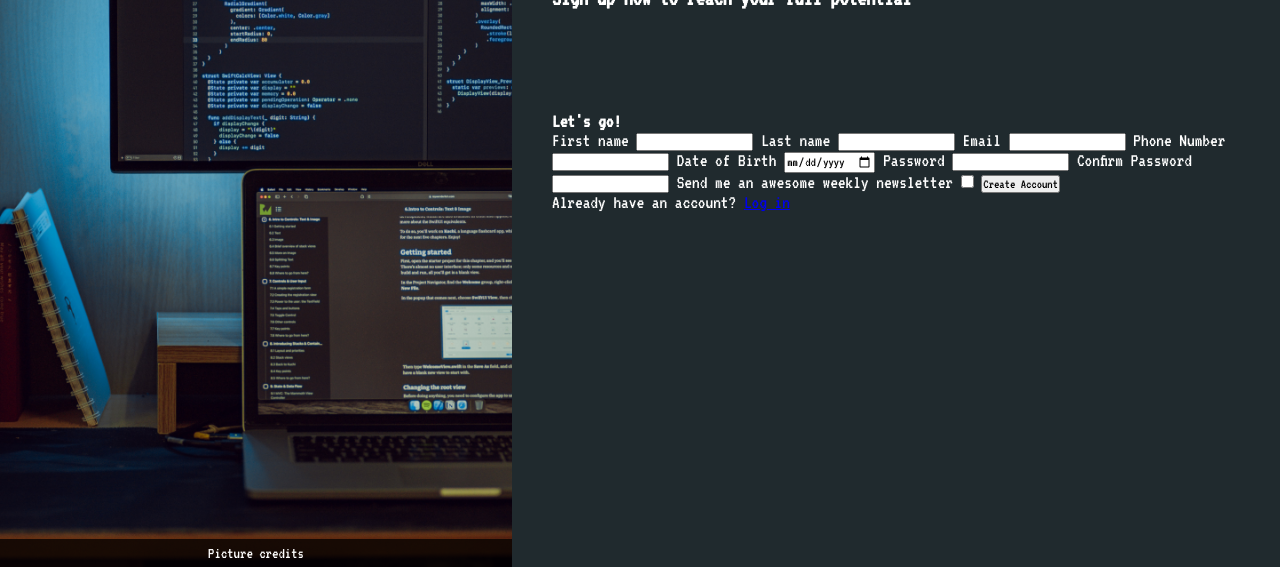
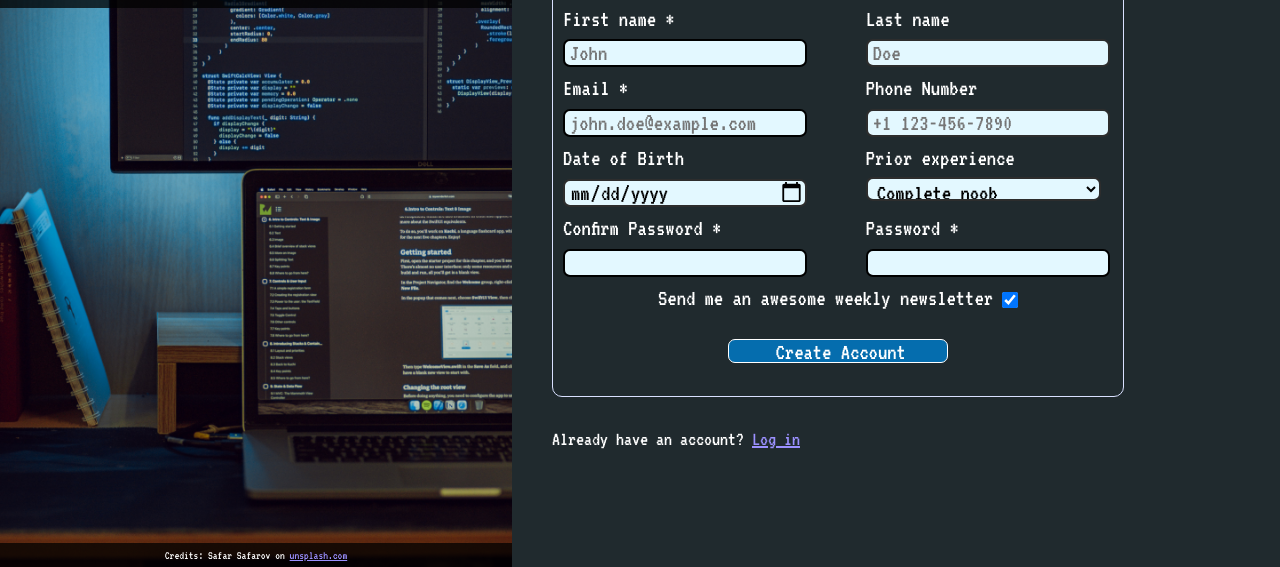
Before and after one commit to jalapenopeppers/sign-up-form, a plain HTML site: page index.html in a window 1280 px wide. Shown: the part 233-800 px from the top of the page. Drawn offline with Linux system fonts and the light colour scheme.

Commit message:
Finish CSS styling
Finish CSS styling.
Next:
- add custom JS validation
- make validation outline invalid fields once user starts typing
- add JS logic to check if password=confirm password

```diff
--- a/index.html
+++ b/index.html
@@ -10,43 +10,78 @@
 <body>
   <div class="picture-container">
     <div class="logo-bar">CodeCamp</div>
-    <div class="picture-credits">Picture credits</div>
+    <div class="picture-credits">Credits: Safar Safarov on <a href="https://unsplash.com/photos/koOdUvfGr4c">unsplash.com</a></div>
   </div>
   <div class="form-container">
     <p class="disclaimer">* Not a real online service</p>
     <div class="form-description">
       <h2>You're one step away from greatness</h2>
-      <h3>Sign up now to reach your <strong>full potential</strong></h3>
+      <h3>Sign up now to reach your <strong><u>full potential</u></strong></h3>
     </div>
     <form action="#" method="POST">
       <h4>Let's go!</h4>
-      <label for="first_name"> First name
-        <input type="text" id="first-name">
+      <div class="form-line">
+        <div>
+          <label for="first_name"> First name *
+            <input type="text" id="first-name" minlength="3" maxlength="50" placeholder="John" required>
           </label>
+        </div>
+        <div>
           <label for="last_name"> Last name
-        <input type="text" id="last-name">
+            <input type="text" id="last-name" maxlength="50" placeholder="Doe">
           </label>
-      <label for="email"> Email
-        <input type="email" id="email">
+        </div>
+      </div>
+      <div class="form-line">
+        <div>
+          <label for="email"> Email *
+            <input type="email" id="email" placeholder="john.doe@example.com" required>
           </label>
+        </div>
+        <div>
           <label for="phone"> Phone Number
-        <input type="tel" id="phone">
+            <input type="tel" id="phone" placeholder="+1 123-456-7890" pattern="^(\+\d{1,2}\s)?\(?\d{3}\)?[\s.-]?\d{3}[\s.-]?\d{4}$"
+              title="Enter a 10-digit phone number with an optional international code. If using a code, it must start with a '+' sign.">
           </label>
+        </div>
+      </div>
+      <div class="form-line">
+        <div>
           <label for="dob"> Date of Birth
             <input type="date" id="dob">
           </label>
-      <label for="password"> Password
-        <input type="password" id="password">
+        </div>
+        <div>
+          <label for="experience-level"> Prior experience
+            <select name="experience-level" id="">
+              <option value="noob">Complete noob</option>
+              <option value="small-exp">A bit of experience</option>
+              <option value="medium-exp">I can get around</option>
+              <option value="large-exp">I know more than 1 language</option>
+              <option value="expert">Seasoned expert</option>
+            </select>
           </label>
-      <label for="confirm-password"> Confirm Password
-        <input type="password" id="confirm-password">
+        </div>
+      </div>
+      <div class="form-line">
+        <div>
+          <label for="confirm-password"> Confirm Password *
+            <input type="password" id="confirm-password" required>
           </label>
-      <label for="newsletter"> Send me an awesome weekly newsletter
-        <input type="checkbox" id="newsletter">
+        </div>
+        <div>
+          <label for="password"> Password *
+            <input type="password" id="password" required>
           </label>
+        </div>
+      </div>
+      <div class="checkbox">
+        <label for="newsletter">Send me an awesome weekly newsletter</label>
+        <input type="checkbox" id="newsletter" name="newsletter-request" checked>
+      </div>
       <button class="create-account-btn">Create Account</button>
     </form>
-    <p>Already have an account? <a href="#">Log in</a></p>
+    <p class="login-prompt">Already have an account? <a href="#">Log in</a></p>
   </div>
 </body>
 </html>
--- a/style.css
+++ b/style.css
@@ -1,17 +1,12 @@
 @import url('https://fonts.googleapis.com/css2?family=IBM+Plex+Mono&family=VT323&display=swap');
 
-:root {
-  --font-increase-offset: 2;
-}
-
 html {
-  font-size: calc(100vw * 24px);
+  font-size: calc(100vw / 55);
 }
 
 * {
   margin: 0;
   padding: 0;
-  /* font-family: 'IBM Plex Mono', monospace; */
   font-family: 'VT323', monospace;
 }
 
@@ -19,19 +14,17 @@ body {
   display: flex;
 }
 
-img {
-  height: 100vh;
-}
-
 .picture-container {
   height: 100vh;
-  min-width: 40%;
+  /* min-width: 40%;
+  max-width: 60%; */
+  width: 40vw;
   background-image: url("safar-safarov-koOdUvfGr4c-unsplash.jpg");
   background-color: black;
   background-repeat: no-repeat;
   background-size: cover;
   display: flex;
-  flex: 1;
+  /* flex: 1; */
   flex-direction: column;
   justify-content: space-between;
 }
@@ -53,6 +46,7 @@ img {
 .picture-credits {
   padding-top: 6px;
   padding-bottom: 6px;
+  font-size: 12px;
 }
 
 .form-container {
@@ -60,15 +54,93 @@ img {
   color: white;
   background-color: rgb(32, 42, 46);
   display: flex;
+  flex: 1;
   flex-direction: column;
   font-size: 1.2rem;
-  /* justify-content: space-between; */
 }
 
 .disclaimer {
   padding: 5% 0;
+  font-size: 16px;
 }
 
 .form-description {
-  padding: 15% 0;
+  padding: 0.9rem 0;
+  font-size: 1rem
 }
+
+form {
+  width: 80%;
+  min-width: 300px;
+  padding: 10px;
+  border: 1px solid rgb(217, 224, 255);
+  border-radius: 10px;
+  font-size: min(1rem, 24px);
+  line-height: 1.5;
+  display: flex;
+  flex-direction: column;
+}
+
+.form-line {
+  display: flex;
+  justify-content: space-between;
+}
+
+.form-line > div {
+  width: 45%;
+}
+
+input,
+select,
+button {
+  width: 95%;
+  height: max(1rem, 24px);
+  padding-left: 5px;
+  font-size: min(1rem, 24px);
+  border: 2px solid rgb(45, 45, 45);
+  border-radius: 7px;
+  background-color: rgb(227, 248, 255);
+}
+
+.checkbox {
+  width: auto;
+  align-self: center;
+}
+
+input[type="checkbox"] {
+  width: 16px;
+  vertical-align: middle;
+}
+
+.create-account-btn {
+  width: 40%;
+  margin: 1rem 0px;
+  color: white;
+  background-color: rgba(0, 122, 198, 0.845);
+  border: 1px solid white;
+  align-self: center;
+  cursor: pointer;
+  transition: 0.5s;
+}
+
+.create-account-btn:hover {
+  scale: 1.1;
+}
+
+.login-prompt {
+  margin-top: 4vh;
+  font-size: min(1rem, 20px);
+}
+
+a {
+  color:rgb(155, 144, 255);
+}
+
+input:required{
+  border: 2px solid rgb(0, 0, 0);
+}
+
+input:not(input[type="checkbox"]):focus,
+select:focus {
+  box-shadow: 3px 3px white;
+}
```
Also changed, not shown: 265-2651071_laptop-vector-free-laptop-free-vector-png-transparent.png (deleted), FIXED 265-2651071_laptop-vector-free-laptop-free-vector-png-transparent.png (deleted). Lines whose indentation alone changed are shown as unchanged.
